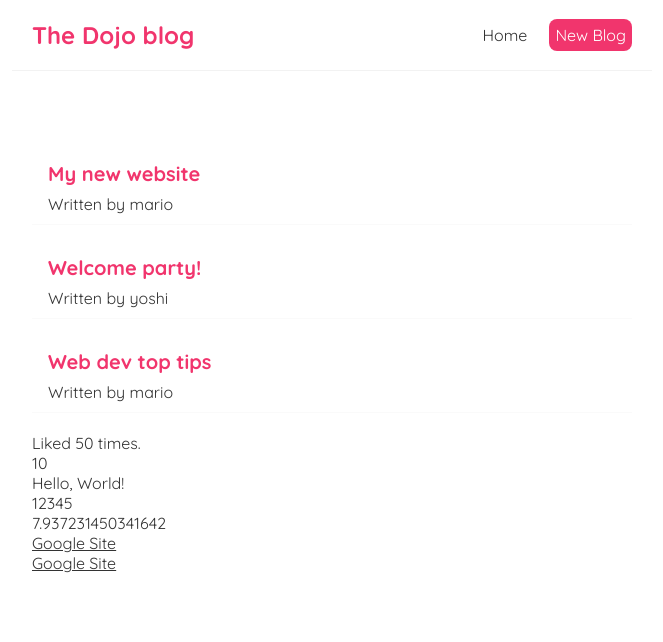
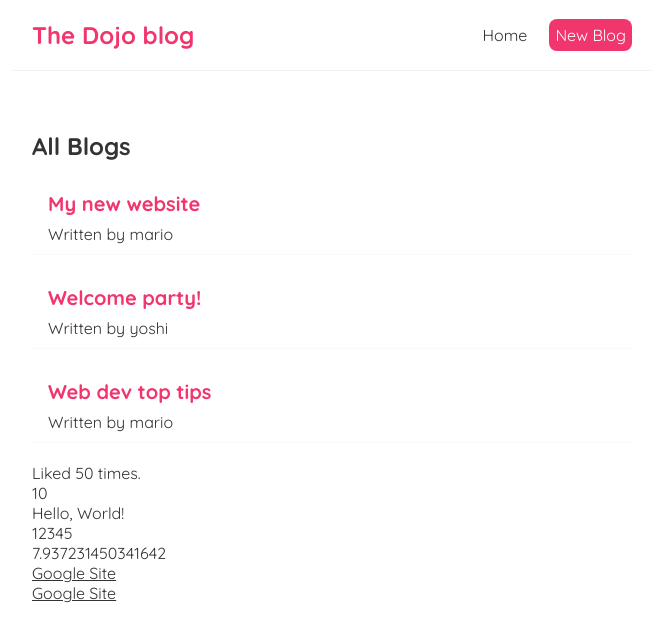
Before and after one commit to Seabass5813/Learning-React, a React (Create React App) app: page / in a window 1280 px wide. Shown: the top 642 px of the page, without its empty margins (308-971 px from the left). Built offline with nearby package versions, Linux system fonts and the light colour scheme.

Commit message:
Chapter 11 - Props

```diff
--- /dev/null
+++ b/src/BlogList.js
@@ -0,0 +1,18 @@
+const BlogList = ({blogs, title}) => {
+    //const blogs = props.blogs;
+    //const title = props.title;
+
+    return (
+    <div className="blog-list">
+        <h2>{ title }</h2>
+        {blogs.map((blog) => (
+            <div className="blog-preview" key={blog.id}>
+                <h2> { blog.title }</h2>
+                <p> Written by { blog.author }</p>
+            </div>
+        ))}
+    </div>
+     );
+}
+
+export default BlogList;
--- a/src/Home.js
+++ b/src/Home.js
@@ -1,4 +1,5 @@
 import { useState } from "react";
+import BlogList from "./BlogList";
 
 const Home = () => {
     const [blogs, setBlogs] = useState([
@@ -6,14 +7,10 @@
         { title: 'Welcome party!', body: 'lorem ipsum...', author: 'yoshi', id: 2 },
         { title: 'Web dev top tips', body: 'lorem ipsum...', author: 'mario', id: 3 }
     ])
+
     return (
         <div className="home">
-            {blogs.map((blog) => (
-                <div className="blog-preview" key={blog.id}>
-                    <h2> { blog.title }</h2>
-                    <p> Written by { blog.author }</p>
-                </div>
-            ))}
+            <BlogList blogs={blogs} title="All Blogs"/>
         </div>
      );
 }
```
Also changed, not shown: 1 other file (tests, documents, lock files or other folders).
